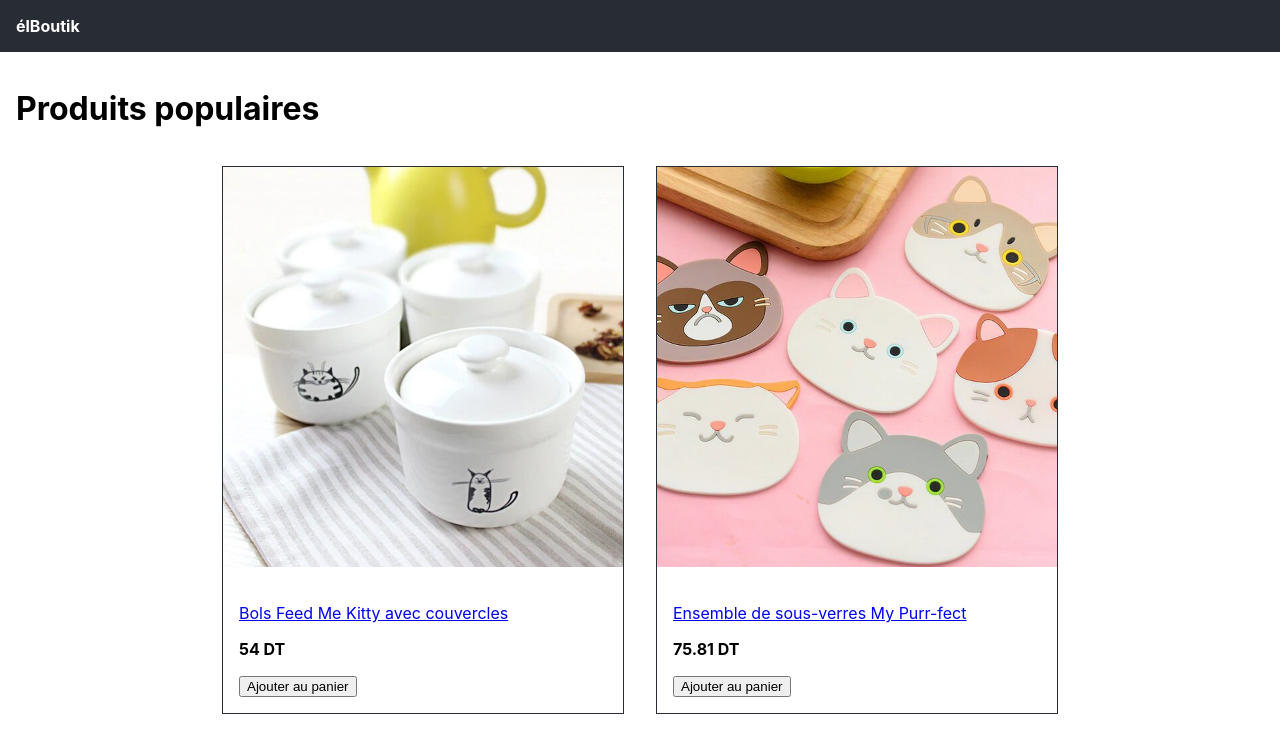
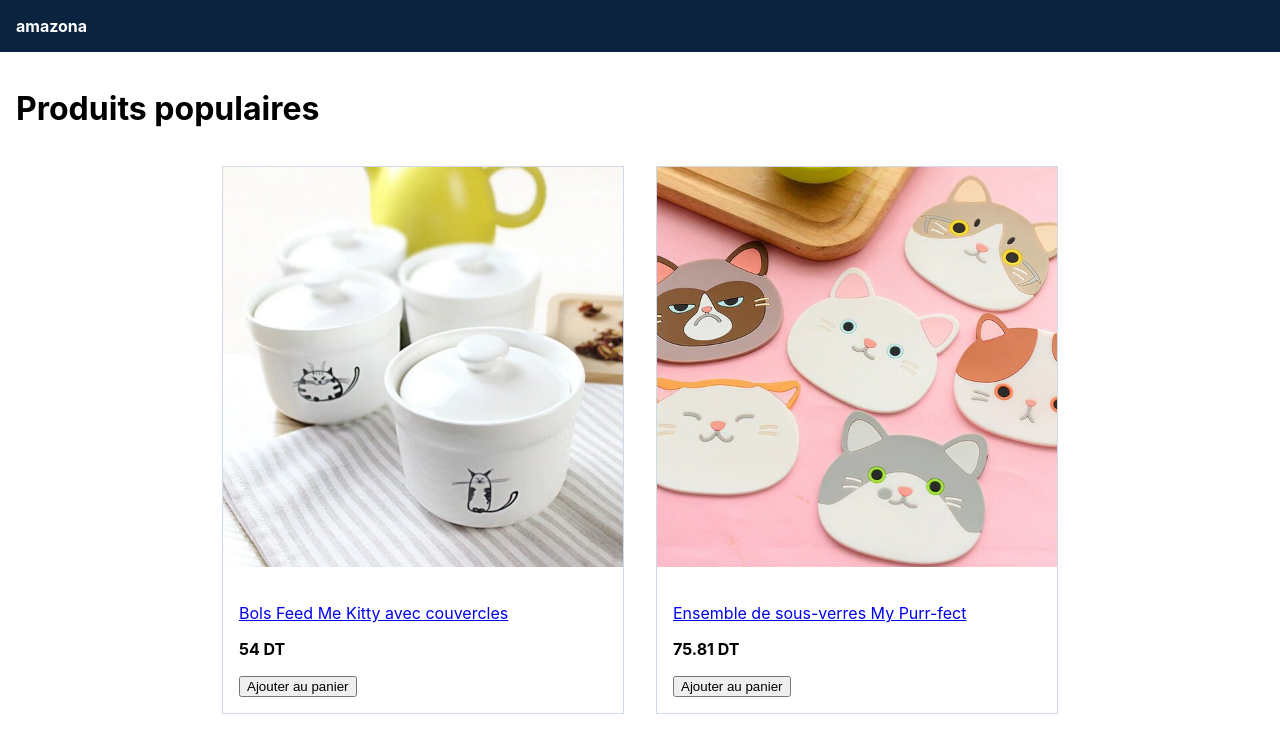
Before and after one commit to molk95/elboutik, a React (Create React App) app in the folder frontend/: page / in a window 1280 px wide. Shown: the top 745 px of the page. Built offline with nearby package versions, Linux system fonts and the light colour scheme; a web font is replaced by a local one.

Commit message:
add routes

```diff
--- a/frontend/package.json
+++ b/frontend/package.json
@@ -8,6 +8,7 @@
     "@testing-library/user-event": "^13.5.0",
     "react": "^18.1.0",
     "react-dom": "^18.1.0",
+    "react-router-dom": "^6.3.0",
     "react-scripts": "5.0.1",
     "web-vitals": "^2.1.4"
   },
--- a/frontend/src/App.js
+++ b/frontend/src/App.js
@@ -1,31 +1,18 @@
-import data from './data';
+import { Routes, Route, Link } from 'react-router-dom';
+import Home from './Home';
+import Product from './Product';
 
 function App() {
   return (
     <div className="App">
       <header>
-        <a href="/">élBoutik</a>
+        <Link to="/">amazona</Link>
       </header>
       <main>
-        <h1>Produits populaires</h1>
-        <div className="products">
-          {data.products.map((product) => (
-            <div className="product" key={product.slug}>
-              <a href={`/product/${product.slug}`}>
-                <img src={product.image} alt={product.name} />
-              </a>
-              <div className="product-info">
-                <a href={`/product/${product.slug}`}>
-                  <p>{product.name}</p>
-                </a>
-                <p>
-                  <strong>{product.price} DT</strong>{' '}
-                </p>
-                <button>Ajouter au panier</button>
-              </div>
-            </div>
-          ))}
-        </div>
+        <Routes>
+          <Route path="/" element={<Home />} />
+          <Route path="/product/:slug" element={<Product />} />
+        </Routes>
       </main>
     </div>
   );
--- /dev/null
+++ b/frontend/src/Home.js
@@ -0,0 +1,30 @@
+import React from 'react';
+import { Link } from 'react-router-dom';
+import data from './data';
+const Home = () => {
+  return (
+    <div>
+      <h1>Produits populaires</h1>
+      <div className="products">
+        {data.products.map((product) => (
+          <div className="product" key={product.slug}>
+            <Link to={`/product/${product.slug}`}>
+              <img src={product.image} alt={product.name} />
+            </Link>
+            <div className="product-info">
+              <Link to={`/product/${product.slug}`}>
+                <p>{product.name}</p>
+              </Link>
+              <p>
+                <strong>{product.price} DT</strong>{' '}
+              </p>
+              <button>Ajouter au panier</button>
+            </div>
+          </div>
+        ))}
+      </div>
+    </div>
+  );
+};
+
+export default Home;
--- /dev/null
+++ b/frontend/src/Product.js
@@ -0,0 +1,13 @@
+import React from 'react';
+import { useParams } from 'react-router-dom';
+const Product = () => {
+  const params = useParams();
+  const { slug } = params;
+  return (
+    <div>
+      <h1>{slug}</h1>
+    </div>
+  );
+};
+
+export default Product;
--- a/frontend/src/index.css
+++ b/frontend/src/index.css
@@ -8,7 +8,7 @@ body {
 }
 
 header {
-  background-color: #282c34;
+  background-color: #0C2340;
   padding: 1rem;
 }
 header a {
@@ -26,7 +26,7 @@ main {
 }
 
 .product {
-  border: 1px #282c34 solid;
+  border: 1px #cfdae9 solid;
   margin: 1rem;
 }
 .product img {
--- a/frontend/src/index.js
+++ b/frontend/src/index.js
@@ -3,11 +3,14 @@ import ReactDOM from 'react-dom/client';
 import './index.css';
 import App from './App';
 import reportWebVitals from './reportWebVitals';
+import { BrowserRouter } from 'react-router-dom';
 
 const root = ReactDOM.createRoot(document.getElementById('root'));
 root.render(
   <React.StrictMode>
-    <App />
+    <BrowserRouter>
+      <App />
+    </BrowserRouter>
   </React.StrictMode>
 );
 
```
Also changed, not shown: 1 other file (tests, documents, lock files or other folders).
